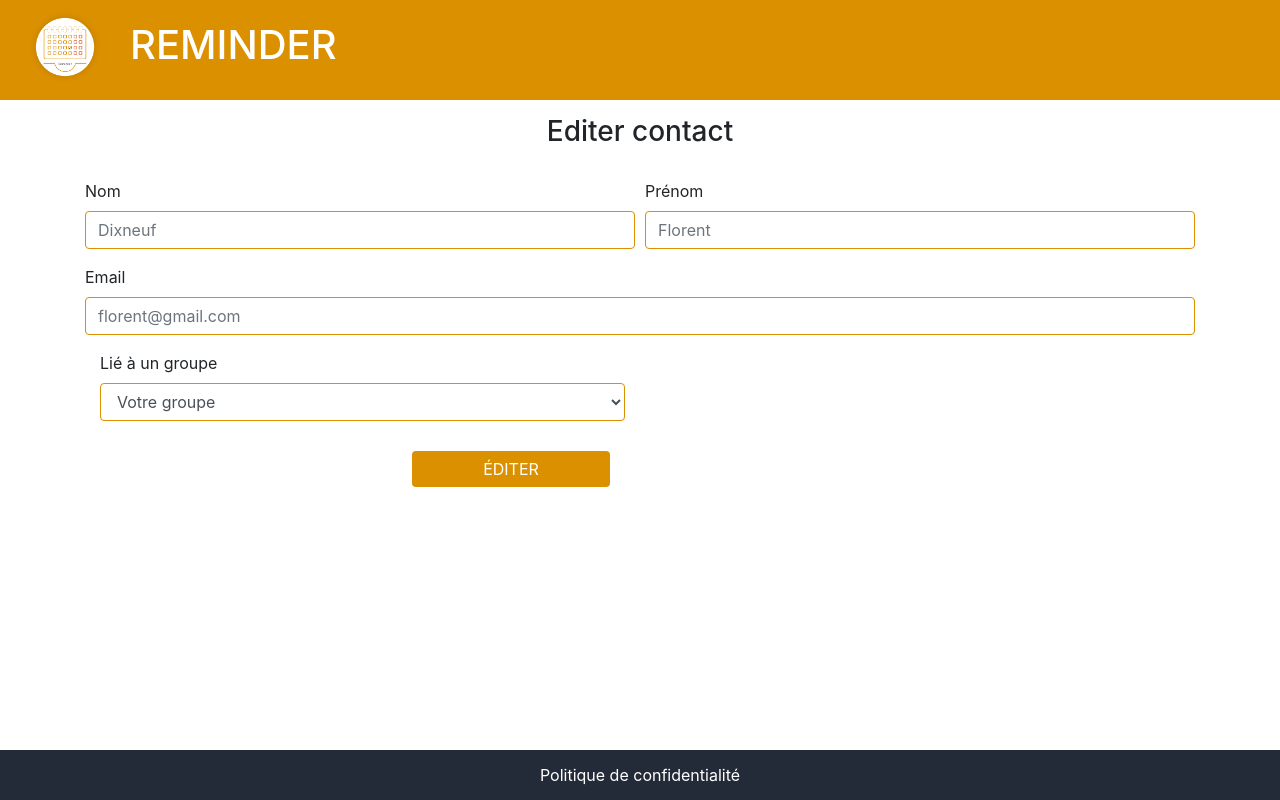
After one commit to teamreminder/Reminder-project, a PHP site: page /reminder_start/editer_contact in a window 1280 px wide. The commit adds this page. Run offline with PHP 8.4, Linux system fonts and the light colour scheme; some libraries are stand-ins or nearby versions.

Commit message:
finition front mort

```diff
--- /dev/null
+++ b/reminder_start/editer_contact.php
@@ -0,0 +1,55 @@
+<!DOCTYPE html>
+<html lang="fr" dir="ltr">
+  <head>
+    <meta charset="utf-8">
+    <title>Reminder</title>
+    <link rel="icon" href="favicon.ico" />
+    <meta name="viewport" content="width=device-width">
+    <link rel="stylesheet" href="https://stackpath.bootstrapcdn.com/bootstrap/4.2.1/css/bootstrap.min.css" integrity="sha384-GJzZqFGwb1QTTN6wy59ffF1BuGJpLSa9DkKMp0DgiMDm4iYMj70gZWKYbI706tWS" crossorigin="anonymous">
+    <link rel="stylesheet" href="css/style.css">
+  </head>
+  <body>
+
+    <header>
+      <a href="index.php"><img src="img/logo_reminder.png" alt="logo"></a>
+      <a href="index.php"><h1>REMINDER</h1></a>
+    </header>
+
+    <section>
+      <div class="creer_contact">
+        <div class="container">
+          <h3>Editer contact</h3>
+          <form>
+            <div class="form-row">
+              <div class="form-group col-md-6">
+                <label for="inputNom">Nom</label>
+                <input type="text" class="form-control" id="inputNom" placeholder="Dixneuf">
+              </div>
+              <div class="form-group col-md-6">
+                <label for="inputPrenom">Prénom</label>
+                <input type="text" class="form-control" id="inputPrenom" placeholder="Florent">
+              </div>
+            </div>
+            <div class="form-group">
+              <label for="inputemail">Email</label>
+              <input type="text" class="form-control" id="inputemail" placeholder="florent@gmail.com">
+            </div>
+            <div class="form-group col-md-6">
+              <label for="inputContact">Lié à un groupe</label>
+              <select id="inputState" class="form-control">
+                <option selected>Votre groupe</option>
+                <option>Isfac</option>
+                <option>Reminder</option>
+              </select>
+            <div class="col align-self-end">
+              <button type="submit" class="btn btn-primary">ÉDITER</button>
+            </div>
+          </form>
+        </div>
+    </section>
+    <footer>
+      <a href="#">Politique de confidentialité</a>
+    </footer>
+
+  </body>
+</html>
--- a/reminder_start/gestion_contact.php
+++ b/reminder_start/gestion_contact.php
@@ -43,7 +43,7 @@
                           <td>Dixneuf</td>
                           <td>Florent</td>
                           <td>Isfac</td>
-                          <td><a href='#'><img src="img/pens.png"=""></a></td>
+                          <td><a href='editer_contact.php'><img src="img/pens.png"=""></a></td>
                           <td><a href='#'><img src="img/cross.png"=""></a></td>
                         </tr>
                   <?php
```
Also changed, not shown: reminder_start/creer_groupe.php (added, +49 -0 lines), reminder_start/editer_groupe.php (added, +70 -0 lines), reminder_start/gestion_groupe.php (+4 -5 lines).
